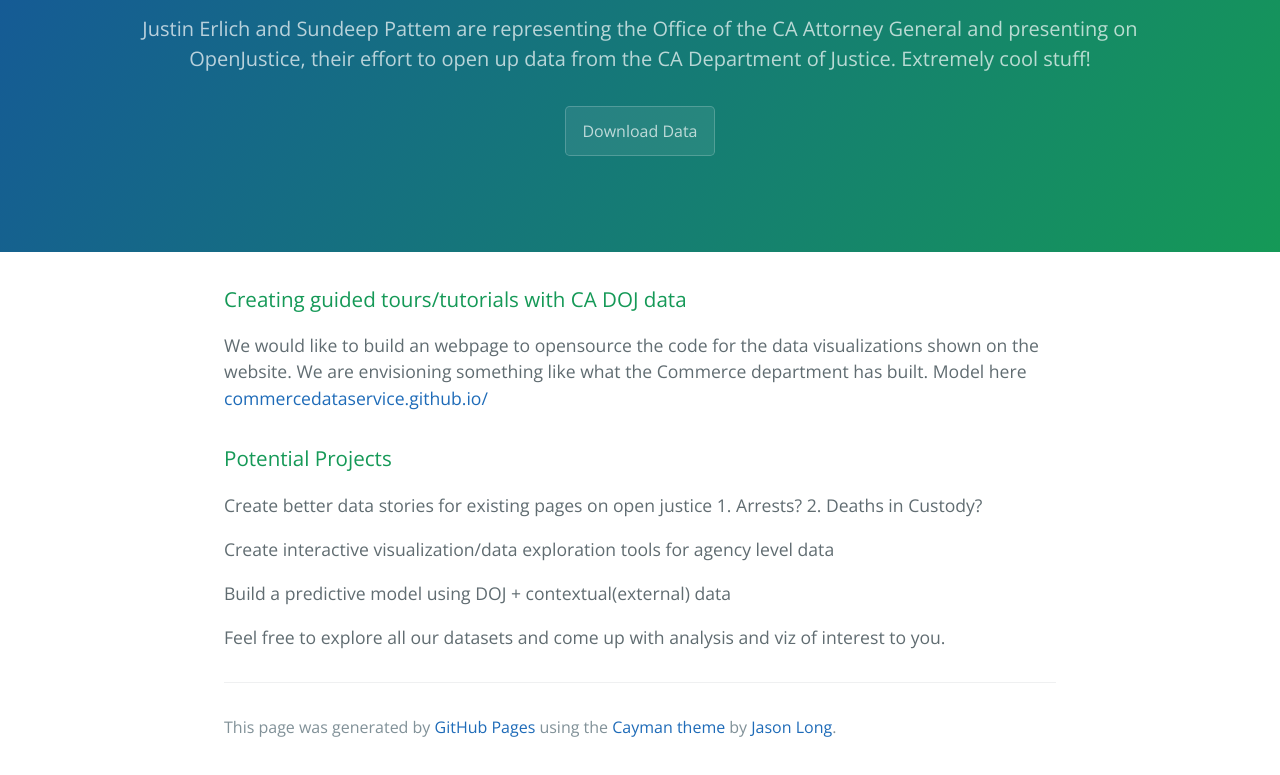
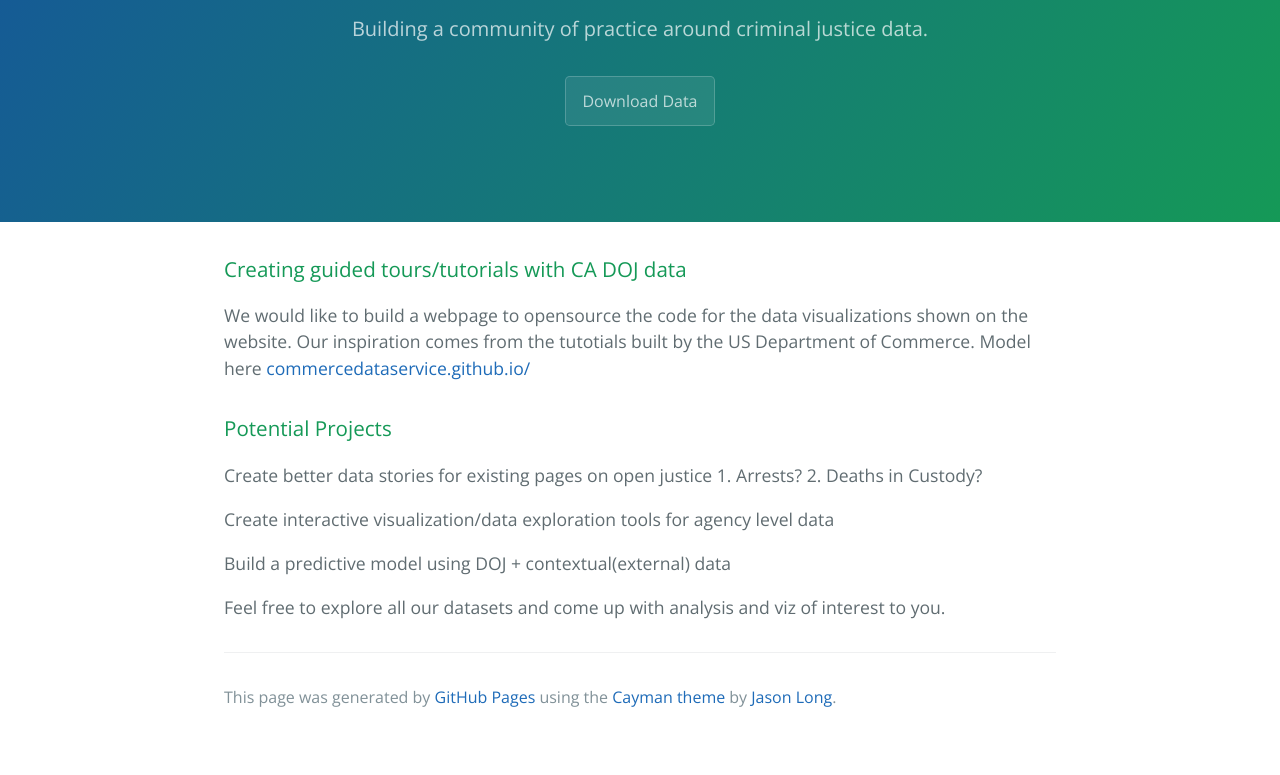
Before and after one commit to openjustice/cfa_hackathon, a plain HTML site: page index.html in a window 1280 px wide. Shown: the part 161-936 px from the top of the page. Drawn offline with nearby package versions, Linux system fonts and the light colour scheme.

Commit message:
Update index.html

```diff
--- a/index.html
+++ b/index.html
@@ -12,7 +12,7 @@
   <body>
     <section class="page-header">
       <h1 class="project-name">California Open Justice Hackathon</h1>
-      <h2 class="project-tagline">Justin Erlich and Sundeep Pattem are representing the Office of the CA Attorney General and presenting on OpenJustice, their effort to open up data from the CA Department of Justice. Extremely cool stuff!</h2>
+      <h2 class="project-tagline">Building a community of practice around criminal justice data.</h2>
       <a href="http://openjustice.doj.ca.gov/data" class="btn">Download Data</a>
     </section>
 
@@ -20,7 +20,7 @@
       <h3>
 <a id="Creating guided tours/tutorials with CA DOJ data" class="anchor" href="#Creating guided tours/tutorials with CA DOJ data" aria-hidden="true"><span aria-hidden="true" class="octicon octicon-link"></span></a>Creating guided tours/tutorials with CA DOJ data</h3>
 
-<p>We would like to build an webpage to opensource the code for the data visualizations shown on the website. We are envisioning something like what the Commerce department has built. Model here <a href="http://commercedataservice.github.io/tutorial_acs_rank/">commercedataservice.github.io/</a></p>
+<p>We would like to build a webpage to opensource the code for the data visualizations shown on the website. Our inspiration comes from the tutotials built by the US Department of Commerce. Model here <a href="http://commercedataservice.github.io/tutorial_acs_rank/">commercedataservice.github.io/</a></p>
 
 <h3>
 <a id="Potential Projects" class="anchor" href="#Potential Projects" aria-hidden="true"><span aria-hidden="true" class="octicon octicon-link"></span></a>Potential Projects</h3>
```
